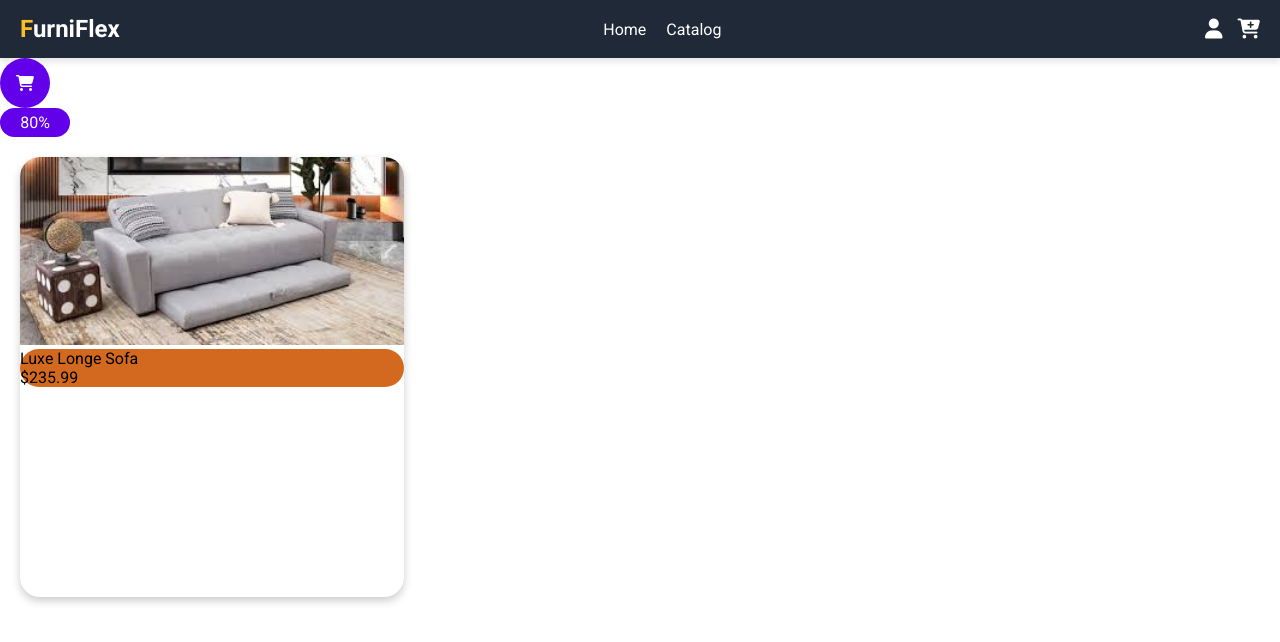
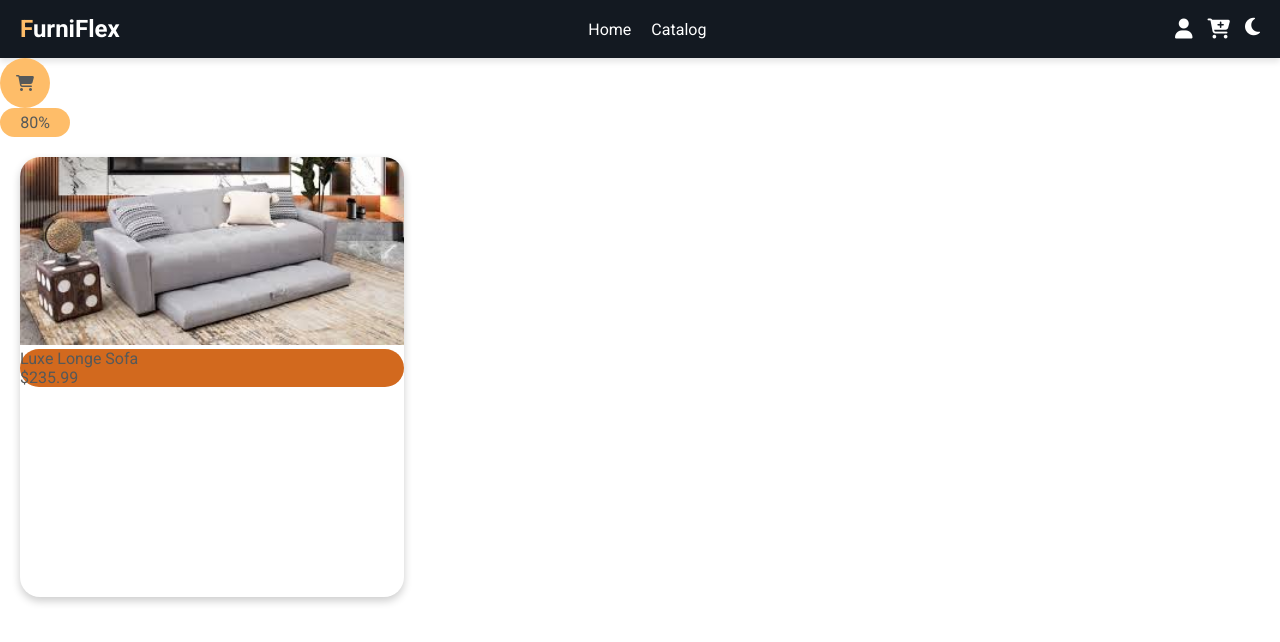
Before and after one commit to AHOrtiz/ecommerce, an Angular app: page / in a window 1280 px wide. Shown: the top 642 px of the page. Built offline with nearby package versions, Linux system fonts and the light colour scheme.

Commit message:
Ajuste de componente navbar y agregar cambio de temas

```diff
--- a/src/app/app.component.css
+++ b/src/app/app.component.css
@@ -5,6 +5,7 @@ body {
   font-family: var(--font-family-base);
   font-size: var(--font-size-base);
   font-weight: var(--font-weight-normal);
+  background-color: var(--background-color);
 }
 
 h1 {
--- a/src/app/app.component.html
+++ b/src/app/app.component.html
@@ -1,14 +1,17 @@
 <body>
-  <shared-navbar></shared-navbar>
+  <shared-navbar
+    (onclick)="toggleTheme($event)">
+  </shared-navbar>
+
   <shared-btn-circle
-    [color_background]="'var(--primary-color)'"
-    [color_icon]="'var(--text-color-button-primary)'"
+    [color_background]="'var(--secondary-color)'"
+    [color_icon]="'var(--text-color-button)'"
     [icon]="'fa-solid fa-cart-shopping'"
     (onclick)="btnCarrito($event)">
   </shared-btn-circle>
 
   <shared-btn-descuentos
-    [color_background]="'var(--primary-color)'"
+    [color_background]="'var(--secondary-color)'"
     [label]="80">
   </shared-btn-descuentos>
   <shared-card-product></shared-card-product>
--- a/src/app/app.component.ts
+++ b/src/app/app.component.ts
@@ -8,10 +8,19 @@ import { Component } from '@angular/core';
 })
 export class AppComponent {
   title = 'amazon';
+  public currentTheme = 'light-theme';
 
   btnCarrito(event:boolean){
     alert('Holaaaaaaa');
     console.log('entroo')
   }
 
+  public toggleTheme(event :boolean): void {
+    if (this.currentTheme === 'light-theme') {
+      this.currentTheme = 'dark-theme';
+    } else {
+      this.currentTheme = 'light-theme';
+    }
+    document.body.className = this.currentTheme;
+  }
 }
--- a/src/app/shared/components/btn-descuentos/btn-descuentos.component.ts
+++ b/src/app/shared/components/btn-descuentos/btn-descuentos.component.ts
@@ -17,7 +17,7 @@ export class BtnDescuentosComponent {
 
   ngOnInit(): void {
     this.containerElement!.nativeElement.style.backgroundColor = `${this.color_background}`;
-    this.textElement!.nativeElement.style.color = `var(--text-color-button-primary)`;
+    this.textElement!.nativeElement.style.color = `var(--text-color-button)`;
   }
 
   get label(): number {
--- a/src/app/shared/components/navbar/navbar.component.css
+++ b/src/app/shared/components/navbar/navbar.component.css
@@ -1,15 +1,17 @@
-.header {
-  background-color: #1f2937;
-  color: white;
-  padding: 15px 0;
-  box-shadow: 0 4px 6px rgba(0, 0, 0, 0.1);
+:host {
+  width: 100%;
+  height: auto;
+  background-color: var(--primary-color);
+  color: var(--text-color-ligth);
+  display: block;
 }
 
-.container {
+header {
+  padding: 15px 20px;
+  box-shadow: 0 4px 6px rgba(0, 0, 0, 0.1);
   display: flex;
   justify-content: space-between;
   align-items: center;
-  padding: 0 20px;
 }
 
 /* Logo */
@@ -18,38 +20,37 @@
   font-weight: bold;
 }
 
-.highlight {
-  color: #fbbf24;
+.logo span {
+  color: var(--secondary-color);
 }
 
 /* Navegación */
-.nav {
+nav {
   display: flex;
   gap: 20px;
 }
 
-.nav-link {
-  color: white;
+nav a {
   text-decoration: none;
   font-size: 16px;
   transition: color 0.3s;
 }
 
-.nav-link:hover {
-  color: #fbbf24;
+nav a:hover {
+  color: var(--secondary-color);
+  cursor: pointer;
 }
+
+/* Iconos del menu */
 
 .menu-icons {
   display: flex;
   gap: 15px;
+  font-size: 20px;
 }
 
-.icon {
-  color: white;
-  font-size: 20px;
+.menu-icons a:hover, i:hover {
+  color: var(--secondary-color);
   transition: color 0.3s;
+  cursor: pointer;
 }
-
-.icon:hover {
-  color: #fbbf24;
-}
--- a/src/app/shared/components/navbar/navbar.component.html
+++ b/src/app/shared/components/navbar/navbar.component.html
@@ -1,21 +1,16 @@
-<header class="header">
-  <div class="container">
+<header>
+  <div class="logo">
+    <span>F</span>urniFlex
+  </div>
 
+  <nav>
+    <a routerLink="/">Home</a>
+    <a routerLink="/catalog">Catalog</a>
+  </nav>
 
-    <div class="logo">
-      <span class="highlight">F</span>urniFlex
-    </div>
-
-
-    <nav class="nav">
-      <a routerLink="/" class="nav-link">Home</a>
-      <a routerLink="/catalog" class="nav-link">Catalog</a>
-    </nav>
-
-    <div class="menu-icons">
-      <a routerLink="/search" class="icon"><i class="fa-solid fa-user"></i></a>
-      <a routerLink="/wishlist" class="icon"><i class="fa-solid fa-cart-plus"></i></a>
-    </div>
-
+  <div class="menu-icons">
+    <a routerLink="/search"><i class="fa-solid fa-user"></i></a>
+    <a routerLink="/wishlist"><i class="fa-solid fa-cart-plus"></i></a>
+    <i (click)="toggleTheme()" class="fa-solid fa-moon"></i>
   </div>
 </header>
--- a/src/app/shared/components/navbar/navbar.component.ts
+++ b/src/app/shared/components/navbar/navbar.component.ts
@@ -1,4 +1,4 @@
-import { Component } from '@angular/core';
+import { Component, EventEmitter, Output } from '@angular/core';
 
 @Component({
   selector: 'shared-navbar',
@@ -7,4 +7,9 @@ import { Component } from '@angular/core';
 })
 export class NavbarComponent {
 
+  @Output() onclick = new EventEmitter<boolean>();
+
+  public toggleTheme() {
+    this.onclick.emit(true);
+  }
 }
--- a/src/assets/themes.css
+++ b/src/assets/themes.css
@@ -2,18 +2,20 @@
 
 /* Tema claro */
 :root {
-  --primary-color: #6200ea;
-  --secondary-color: #03dac6;
-  --background-color: #ffffff;
-  --text-color: #000000;
-  --text-color-button-primary: #ffffff;
+  --primary-color: #131921;
+  --secondary-color: #febd69;
+  --background-color: #fff;
+  --text-color: #565959;
+  --text-color-ligth: #fff;
+  --text-color-button: #565959;
 }
 
 /* Tema oscuro */
 .dark-theme {
-  --primary-color: #bb86fc;
-  --secondary-color: #03dac6;
-  --background-color: #121212;
-  --text-color: #ffffff;
-  --text-color-button-primary: #121212;
+  --primary-color: #131921;
+  --secondary-color: #febd69;
+  --background-color: hsl(228, 5%, 15%);
+  --text-color: hsl(228, 5%, 80%);
+  --text-color-ligth: hsl(228, 5%, 80%);
+  --text-color-button: #565959;
 }
```
